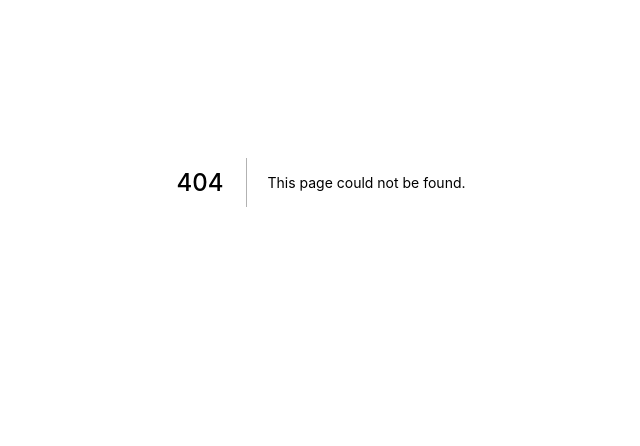
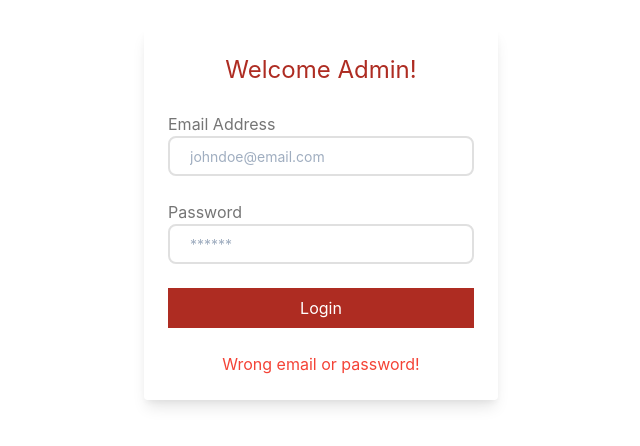
Before and after one commit to tukangdev/raffle-system, a Next.js app: page /admin/login in a window 1280 px wide. Before the commit this address had no page. Shown: the part 218-664 px from the top of the page, without its empty margins (319-959 px from the left). Built offline with nearby package versions, Linux system fonts and the light colour scheme; no server answers.

Commit message:
Setup auth

```diff
--- a/components/button.tsx
+++ b/components/button.tsx
@@ -16,7 +16,7 @@ const Button = (props: ButtonProps) => (
     type={props.type as "button" | "submit" | "reset" | undefined}
     className={`bg-primary px-4 py-2 text-white ${
       props.isDisabled && "bg-grey-600"
-    }`}
+    } ${props.className}`}
   >
     {props.leftIcon}
     {props.children}
--- /dev/null
+++ b/lib/auth-context.tsx
@@ -0,0 +1,45 @@
+import firebase from "../lib/firebase-client";
+import nookies from "nookies";
+import { useState, useEffect, useContext, createContext } from "react";
+
+const AuthContext = createContext<{ user: firebase.User | null }>({
+  user: null,
+});
+
+export function AuthProvider({ children }: any) {
+  const [user, setUser] = useState<firebase.User | null>(null);
+
+  // listen for token changes
+  // call setUser and write new token as a cookie
+  useEffect(() => {
+    return firebase.auth().onIdTokenChanged(async (user) => {
+      if (!user) {
+        setUser(null);
+        nookies.set(undefined, "token", "", {});
+      } else {
+        const token = await user.getIdToken();
+        setUser(user);
+        nookies.set(undefined, "token", token, {});
+      }
+    });
+  }, []);
+
+  // force refresh the token every 10 minutes
+  useEffect(() => {
+    const handle = setInterval(async () => {
+      const user = firebase.auth().currentUser;
+      if (user) await user.getIdToken(true);
+    }, 10 * 60 * 1000);
+
+    // clean up setInterval
+    return () => clearInterval(handle);
+  }, []);
+
+  return (
+    <AuthContext.Provider value={{ user }}>{children}</AuthContext.Provider>
+  );
+}
+
+export const useAuth = () => {
+  return useContext<{ user: firebase.User | null }>(AuthContext);
+};
--- a/lib/firebase-client.ts
+++ b/lib/firebase-client.ts
@@ -1,5 +1,6 @@
 import firebase from "firebase/app";
 import "firebase/storage";
+import "firebase/auth";
 
 const firebaseConfig = {
   apiKey: process.env.NEXT_PUBLIC_FIREBASE_API_KEY,
@@ -13,8 +14,11 @@ const firebaseConfig = {
 // Initialize Firebase
 if (!firebase.apps.length) {
   firebase.initializeApp(firebaseConfig);
+  firebase.auth().setPersistence(firebase.auth.Auth.Persistence.SESSION);
+  (window as any).firebase = firebase;
 }
 
 const storage = firebase.storage();
+const auth = firebase.auth();
 
-export { storage, firebase as default };
+export { storage, auth, firebase as default };
--- a/package.json
+++ b/package.json
@@ -17,6 +17,7 @@
     "multer": "^1.4.2",
     "next": "10.0.1",
     "node-fetch": "^2.6.1",
+    "nookies": "^2.5.0",
     "postcss-flexbugs-fixes": "^5.0.2",
     "rc-progress": "^3.1.1",
     "react": "17.0.1",
--- a/pages/_app.tsx
+++ b/pages/_app.tsx
@@ -4,6 +4,7 @@ import "../styles/globals.css";
 import { ReactQueryDevtools } from "react-query-devtools";
 import { QueryCache, ReactQueryCacheProvider } from "react-query";
 import { Hydrate } from "react-query/hydration";
+import { AuthProvider } from "../lib/auth-context";
 
 const queryCache = new QueryCache();
 
@@ -12,7 +13,9 @@ function MyApp({ Component, pageProps }: AppProps) {
     <>
       <ReactQueryCacheProvider queryCache={queryCache}>
         <Hydrate state={pageProps.dehydratedState}>
-          <Component {...pageProps} />
+          <AuthProvider>
+            <Component {...pageProps} />
+          </AuthProvider>
         </Hydrate>
       </ReactQueryCacheProvider>
       <ReactQueryDevtools initialIsOpen />
--- a/pages/admin.tsx
+++ b/pages/admin/index.tsx
@@ -1,29 +1,66 @@
 import React from "react";
-import Alert from "../components/alert";
-import Button from "../components/button";
-import Card from "../components/card";
-import CheckboxInput from "../components/checkbox-input";
-import Column from "../components/column";
-import Nav from "../components/nav";
-import PaginationInterface from "../components/pagination-interface";
-import SearchInput from "../components/search-input";
-import TextInput from "../components/text-input";
-import { AlertType, Settings } from "../enum";
+import Alert from "../../components/alert";
+import Button from "../../components/button";
+import Card from "../../components/card";
+import CheckboxInput from "../../components/checkbox-input";
+import Column from "../../components/column";
+import Nav from "../../components/nav";
+import PaginationInterface from "../../components/pagination-interface";
+import SearchInput from "../../components/search-input";
+import TextInput from "../../components/text-input";
+import { AlertType, Settings } from "../../enum";
 import {
   useConfig,
   useConfigUpdate,
   useCreateName,
   useDeleteName,
   useNames,
-} from "../queries";
+} from "../../queries";
 import { Line } from "rc-progress";
 import debounce from "lodash.debounce";
-import FileUploader from "../components/dropzone";
+import FileUploader from "../../components/dropzone";
 import { TwitterPicker } from "react-color";
-import Select from "../components/select";
-import { storage } from "../lib/firebase-client";
+import Select from "../../components/select";
+import { storage } from "../../lib/firebase-client";
+import firebaseAdmin from "../../lib/firebase";
+import { GetServerSidePropsContext, InferGetServerSidePropsType } from "next";
+import nookies from "nookies";
 
-const Admin = () => {
+export const getServerSideProps = async (ctx: GetServerSidePropsContext) => {
+  try {
+    const cookies = nookies.get(ctx);
+    console.log(JSON.stringify(cookies, null, 2));
+    const token = await firebaseAdmin.auth.verifyIdToken(cookies.token);
+    const { uid, email } = token;
+
+    // the user is authenticated!
+    // FETCH STUFF HERE
+
+    return {
+      props: { message: `Your email is ${email} and your UID is ${uid}.` },
+    };
+  } catch (err) {
+    // either the `token` cookie didn't exist
+    // or token verification failed
+    // either way: redirect to the login page
+    // either the `token` cookie didn't exist
+    // or token verification failed
+    // either way: redirect to the login page
+    return {
+      redirect: {
+        permanent: false,
+        destination: "/admin/login",
+      },
+      // `as never` is required for correct type inference
+      // by InferGetServerSidePropsType below
+      props: {} as never,
+    };
+  }
+};
+
+const Admin = (
+  props: InferGetServerSidePropsType<typeof getServerSideProps>
+) => {
   const [create, { isLoading: isLoadingCreate }] = useCreateName();
   const [remove, { isLoading: isLoadingRemove }] = useDeleteName();
   const {
@@ -65,8 +102,8 @@ const Admin = () => {
   }>({ text: "None", value: 1 });
   const [bgImageUploadProgress, setBgImageUploadProgress] = React.useState(0);
   const [cardLogoUploadProgress, setCardLogoUploadProgress] = React.useState(0);
-  const cardLogoUploadRef = React.useRef<HTMLInputElement>();
-  const bgImageUploadRef = React.useRef<HTMLInputElement>();
+  const cardLogoUploadRef = React.useRef<HTMLInputElement>(null);
+  const bgImageUploadRef = React.useRef<HTMLInputElement>(null);
 
   const {
     isError,
@@ -545,6 +582,7 @@ const Admin = () => {
                     type="file"
                     className="my-6"
                     accept="image/*"
+                    ref={bgImageUploadRef}
                     onChange={(e) =>
                       setBgImageFile(e.target.files ? e.target.files[0] : null)
                     }
--- /dev/null
+++ b/pages/admin/login.tsx
@@ -0,0 +1,48 @@
+import React from "react";
+import Button from "../../components/button";
+import Card from "../../components/card";
+import TextInput from "../../components/text-input";
+
+const Login = () => {
+  const [email, setEmail] = React.useState("");
+  const [password, setPassword] = React.useState("");
+
+  const handleLogin = (e: React.MouseEvent<HTMLButtonElement>) => {
+    e.preventDefault();
+  };
+  return (
+    <div className="mx-auto my-6 px-10 lg:max-w-5xl flex justify-center items-center h-screen">
+      <Card wrapperClass="space-y-6">
+        <h1 className="text-center text-2xl text-primary">Welcome Admin!</h1>
+        <div>
+          <label className="text-grey-600">Email Address</label>
+          <TextInput
+            value={email}
+            onChange={(e: React.ChangeEvent<HTMLInputElement>) =>
+              setEmail(e.target.value)
+            }
+            placeholder="johndoe@email.com"
+          />
+        </div>
+        <div>
+          <label className="text-grey-600">Password</label>
+          <TextInput
+            value={password}
+            onChange={(e: React.ChangeEvent<HTMLInputElement>) =>
+              setPassword(e.target.value)
+            }
+            placeholder="******"
+          />
+        </div>
+        <Button className="w-full" onClick={handleLogin}>
+          Login
+        </Button>
+        <span className="text-red-500 text-center block m-0">
+          Wrong email or password!
+        </span>
+      </Card>
+    </div>
+  );
+};
+
+export default Login;
```
Also changed, not shown: 1 other file (tests, documents, lock files or other folders).
